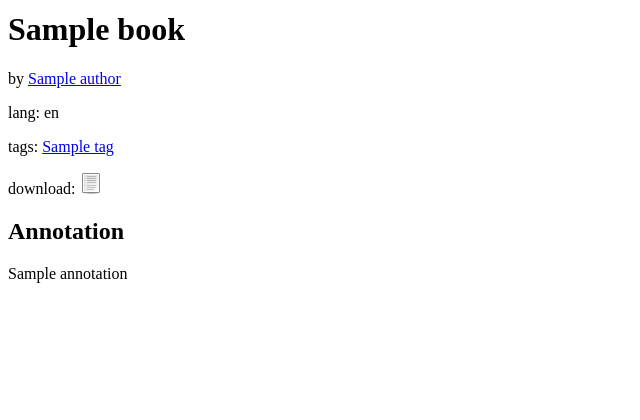
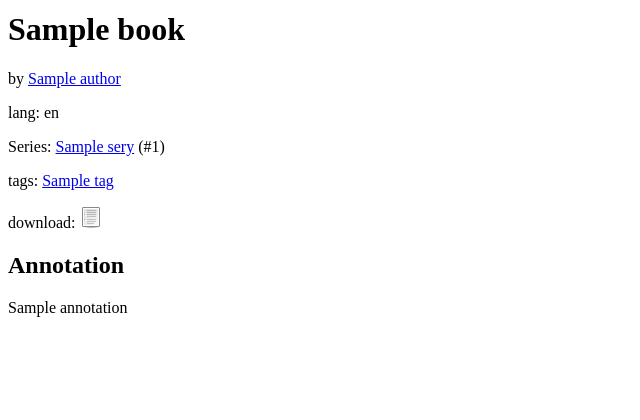
Before and after one commit to sa2ajj/myLibrary, a Django app: template templates/book.html in a window 1280 px wide. Shown: the part 332-752 px from the top of the page, without its empty margins (0-640 px from the left). Run offline with Django 3.2, Linux system fonts and the light colour scheme; the template is opened without the code that fills it: most values are stand-ins (such as "Sample title", 1, 10 or a date in 2020).

Commit message:
added series information to the book view

```diff
--- a/templates/book.html
+++ b/templates/book.html
@@ -7,6 +7,7 @@
 {% block body %}<h1>{{ book.title }}</h1>
 <p>by {% for author in authors %}{% if not forloop.first %}, {% endif %}<a href="/author/{{ author.id }}">{{ author.name }}</a>{% endfor %}</p>
 <p>lang: {{ book.language }}</p>
+{% if book.bookseries_set %}<p>Series: {% for series in book.bookseries_set.all %}{% if not forloop.first %}, {% endif %}<a href="/series/{{ series.series.id}}">{{ series.series.name }}</a> (#{{ series.number }}){% endfor %}{% endif %}
 <p>tags: {% for tag in tags %}{% if not forloop.first %}, {% endif %}<a href="/tag/{{ tag.id }}">{{ tag.name }}</a>{% endfor %}</p>
 <p>download: <a href="/file/{{ book.id }}"><img src="/static/download.png" alt="download"/></a></p>
 {% if book.annotation %}<h2>Annotation</h2><p>{{ book.annotation }}</p>{% endif %}
```
